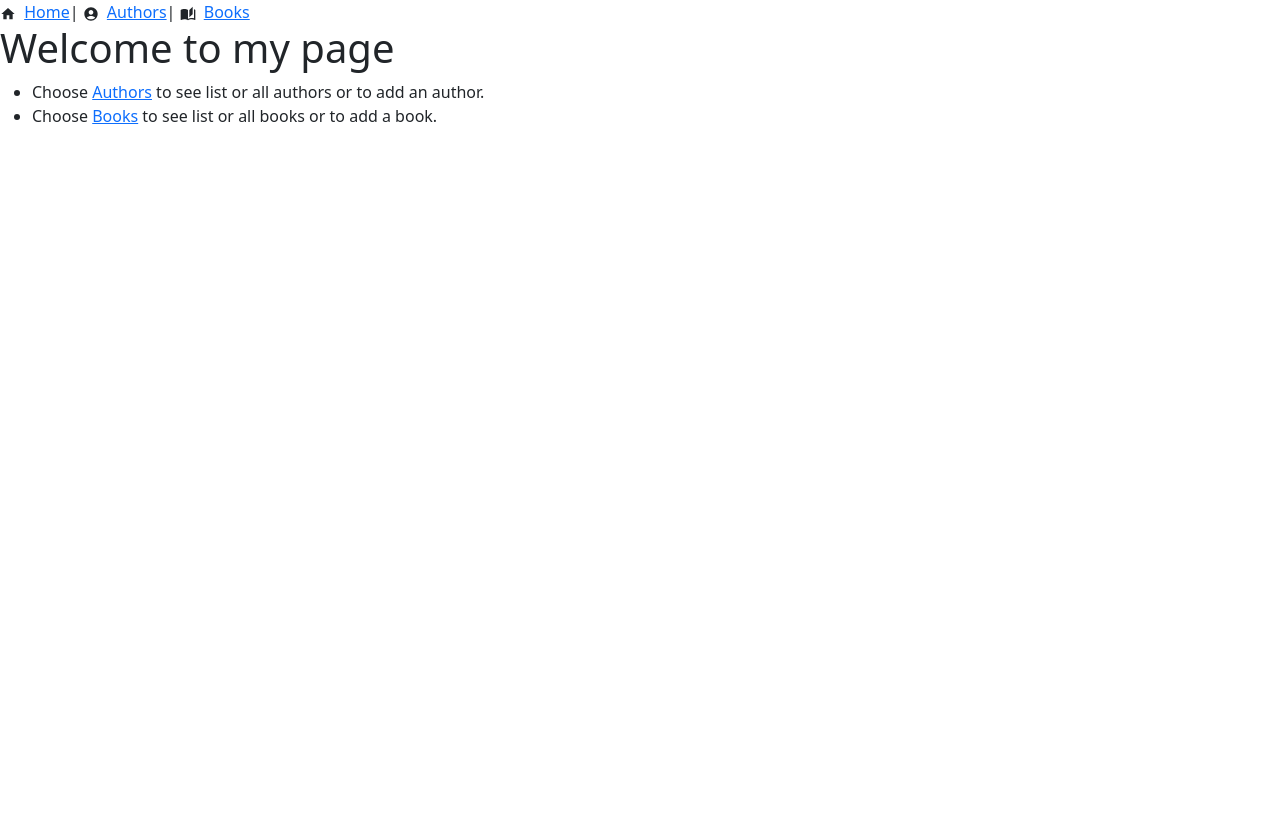
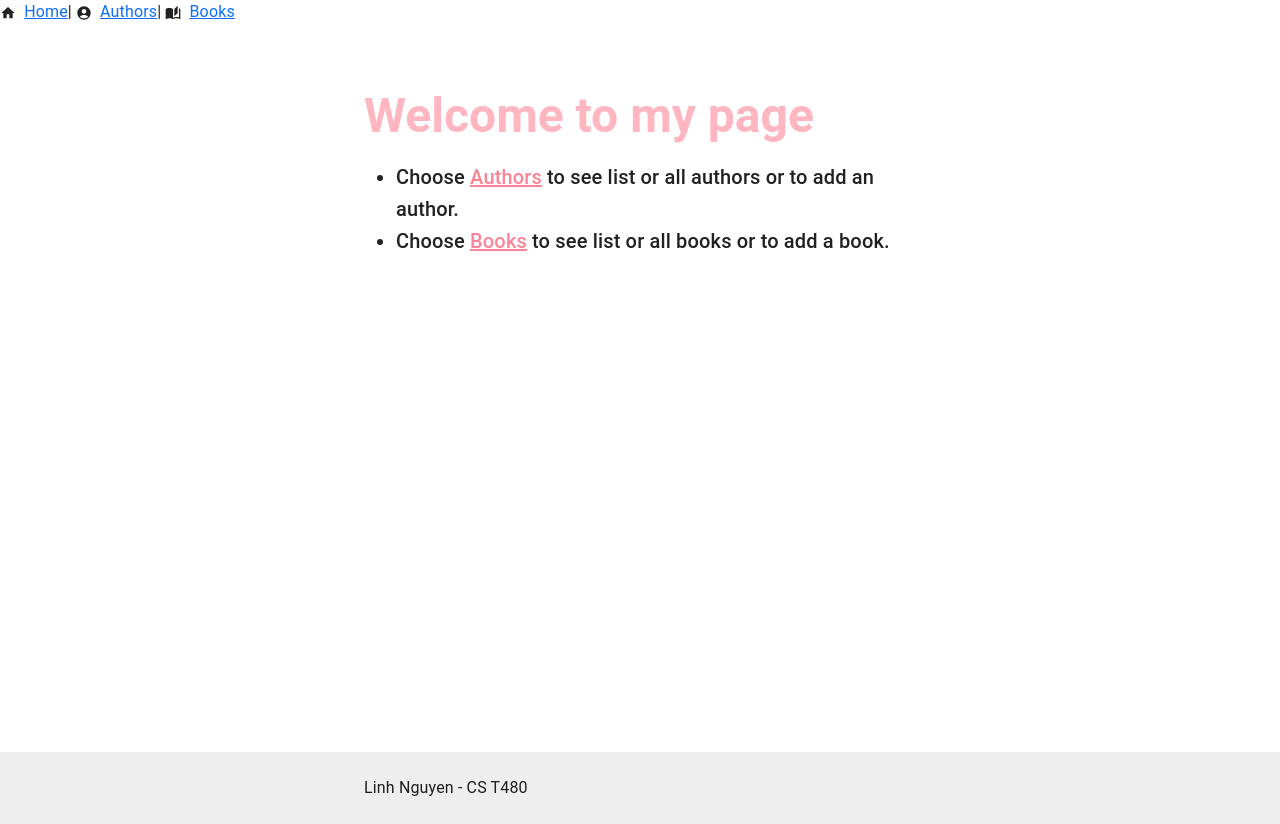
Before and after one commit to npl0204/Adv-Web-Development-CST-480, a React (Create React App) app in the folder front/: page /#/ in a window 1280 px wide. Before the commit the page ends 800 px from the top, so only its background shows below. Built offline with nearby package versions, Linux system fonts and the light colour scheme.

Commit message:
Update home.tsx

```diff
--- a/front/src/pages/home.tsx
+++ b/front/src/pages/home.tsx
@@ -1,16 +1,49 @@
-import { Outlet, Link } from "react-router-dom";
+import { Link } from "react-router-dom";
+import CssBaseline from '@mui/material/CssBaseline';
+import Box from '@mui/material/Box';
+import Typography from '@mui/material/Typography';
+import Container from '@mui/material/Container';
 
-const Home = () => {
-  return (<div>
-    <h1>Welcome to my page</h1>
-    <ul className="header">
-      <li>Choose <Link to="/authors">Authors</Link> to see list or all authors or to add an author. </li>
-      <li>Choose <Link to="/books">Books</Link> to see list or all books or to add a book. </li>
-    </ul>
-    <div className="content">
 
-    </div>
-  </div>)
-};
-
-export default Home;
+export default function Home() {
+  return (
+    <Box
+      sx={{
+        display: 'flex',
+        flexDirection: 'column',
+        minHeight: '100vh',
+      }}
+    >
+      <CssBaseline />
+      <Container component="main" sx={{ mt: 8, mb: 2 }} maxWidth="sm">
+        <Typography variant="h3" color="lightpink" gutterBottom>
+          <b>Welcome to my page</b>
+        </Typography>
+        <Typography variant="h6" gutterBottom>
+          <ul className="header">
+            <li>Choose <Link to="/authors" style={{ color: '#fd8496' }}>Authors</Link> to see list or all authors or to add an author. </li>
+            <li>Choose <Link to="/books" style={{ color: '#fd8496' }}>Books</Link> to see list or all books or to add a book. </li>
+          </ul>
+        </Typography>
+      </Container>
+      <Box
+        component="footer"
+        sx={{
+          py: 3,
+          px: 2,
+          mt: 'auto',
+          backgroundColor: (theme) =>
+            theme.palette.mode === 'light'
+              ? theme.palette.grey[200]
+              : theme.palette.grey[800],
+        }}
+      >
+        <Container maxWidth="sm">
+          <Typography variant="body1">
+            Linh Nguyen - CS T480
+          </Typography>
+        </Container>
+      </Box>
+    </Box>
+  );
+}
```
